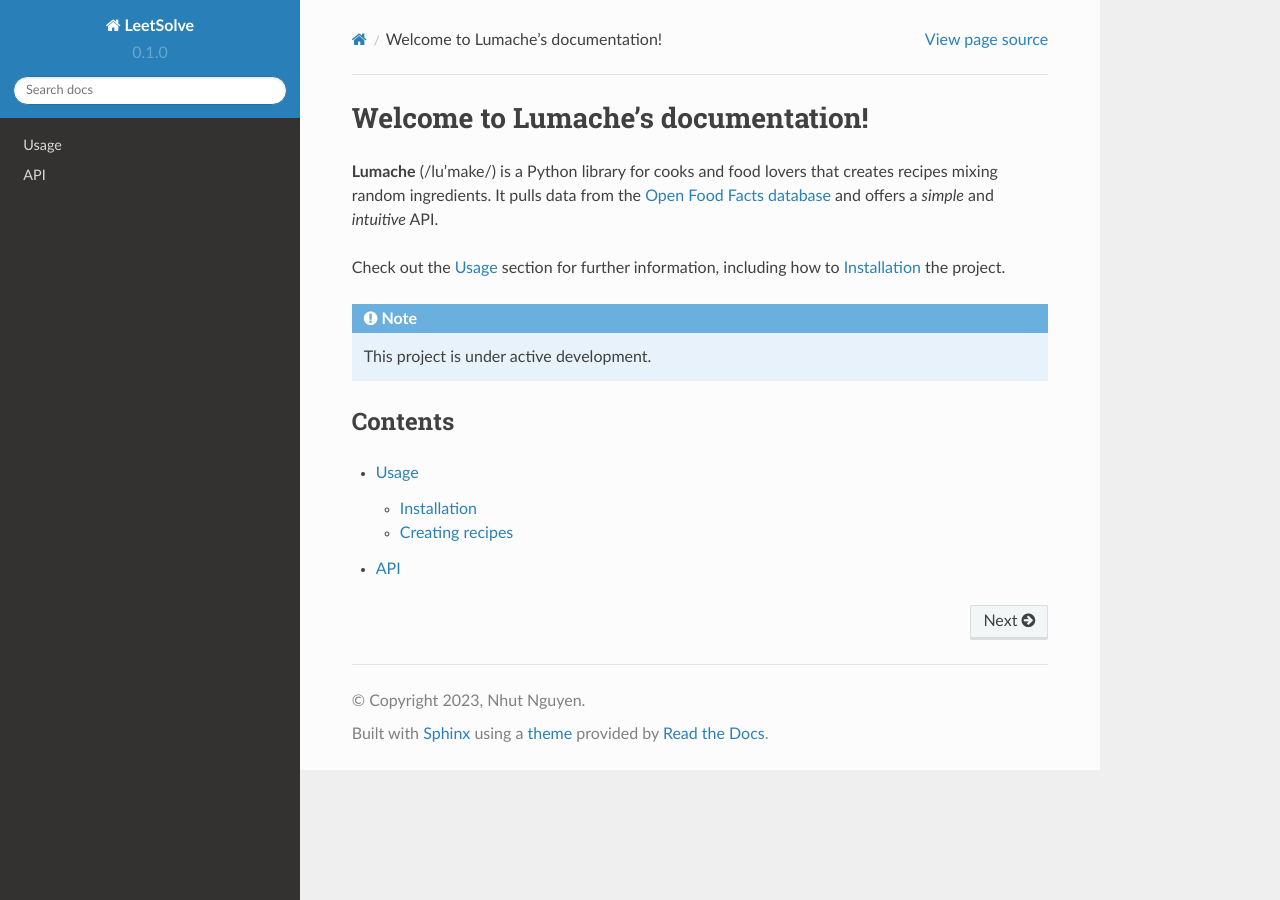
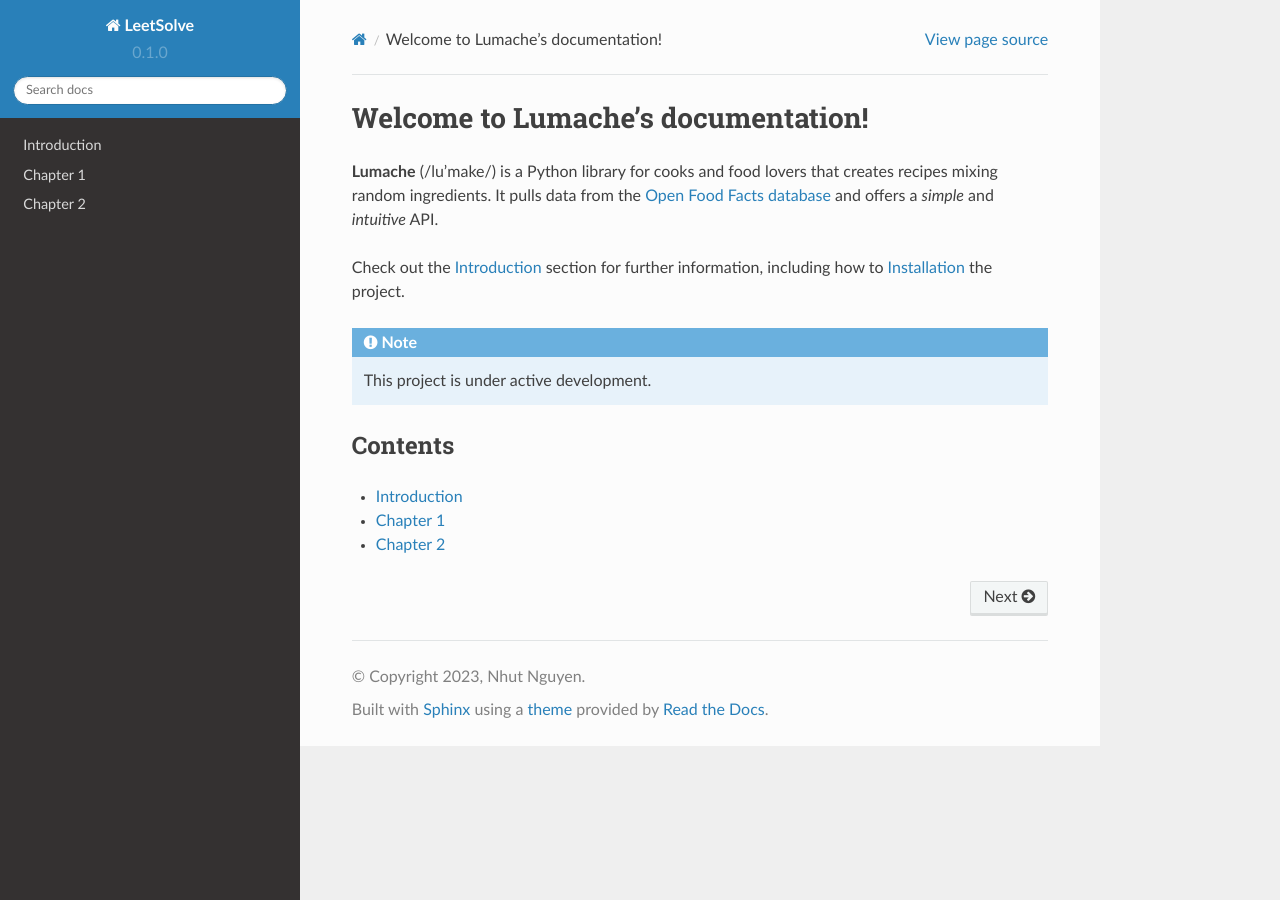
Before and after one commit to ntnhut/leetdocs, a Sphinx documentation site: the page built from docs/source/index.rst, in a window 1280 px wide. Built offline with Sphinx 7.4.7 and the Read the Docs theme 2.0.0, drawn with Linux system fonts in a browser that asks for light colours.

Commit message:
structure

```diff
--- /dev/null
+++ b/docs/source/chapter_1/1_problem_1.rst
@@ -0,0 +1,6 @@
+1. Problem one
+==============
+
+Code
+----
+.. literalinclude:: ../code/1_problem_1.cpp
--- a/docs/source/index.rst
+++ b/docs/source/index.rst
@@ -6,7 +6,7 @@
 It pulls data from the `Open Food Facts database <https://world.openfoodfacts.org/>`_
 and offers a *simple* and *intuitive* API.
 
-Check out the :doc:`usage` section for further information, including
+Check out the :doc:`intro` section for further information, including
 how to :ref:`installation` the project.
 
 .. note::
@@ -17,6 +17,8 @@
 --------
 
 .. toctree::
+   :maxdepth: 1
 
-   usage
-   api
+   intro
+   chapter_1/index
+   chapter_2/index
--- /dev/null
+++ b/docs/source/intro.rst
@@ -0,0 +1,7 @@
+Introduction
+============
+
+.. _installation:
+
+Installation
+------------
--- a/leetsolve.py
+++ /dev/null
@@ -1,5 +0,0 @@
-"""
-LeetSolve - C++ Solution to LeetCode challenges.
-"""
-
-__version__ = "0.1.0"
```
Also changed, not shown: docs/source/api.rst (deleted, +0 -7 lines), docs/source/chapter_1/index.rst (added, +8 -0 lines), docs/source/chapter_2/2_problem_2.rst (added, +7 -0 lines), docs/source/chapter_2/index.rst (added, +8 -0 lines), docs/source/faq.rst (added, +8 -0 lines), docs/source/usage.rst (deleted, +0 -33 lines), .readthedocs.yml (added), 2 other files.
